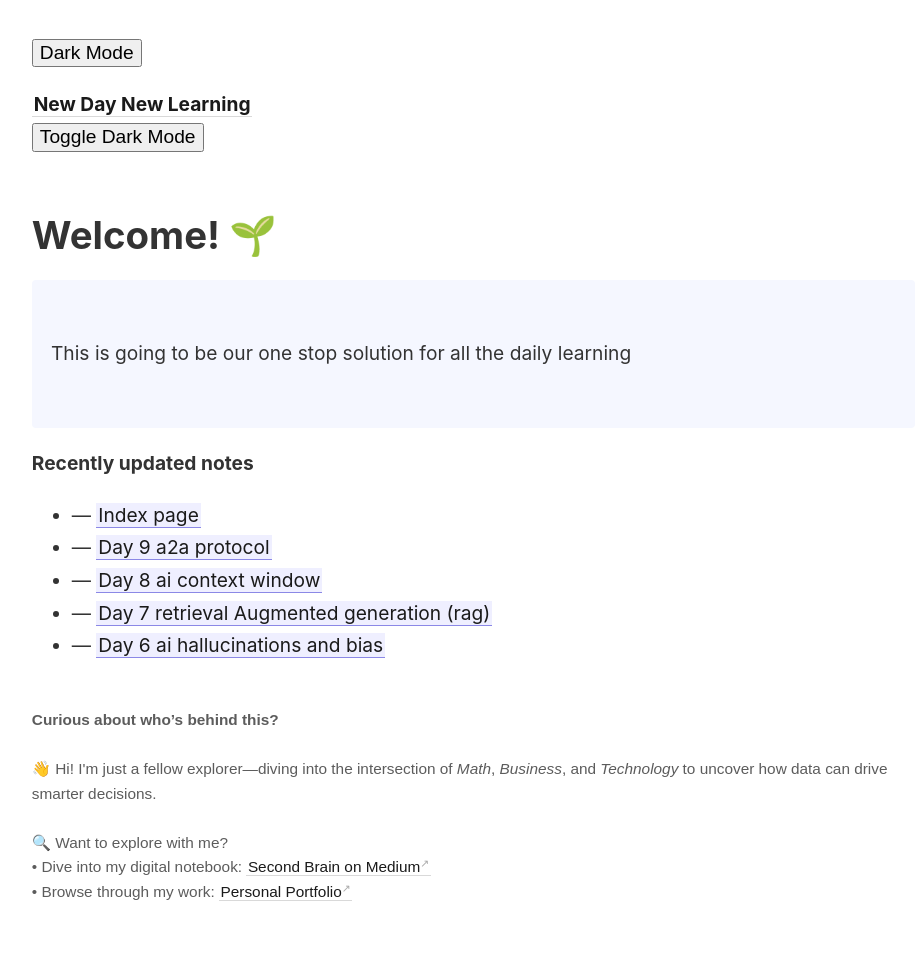
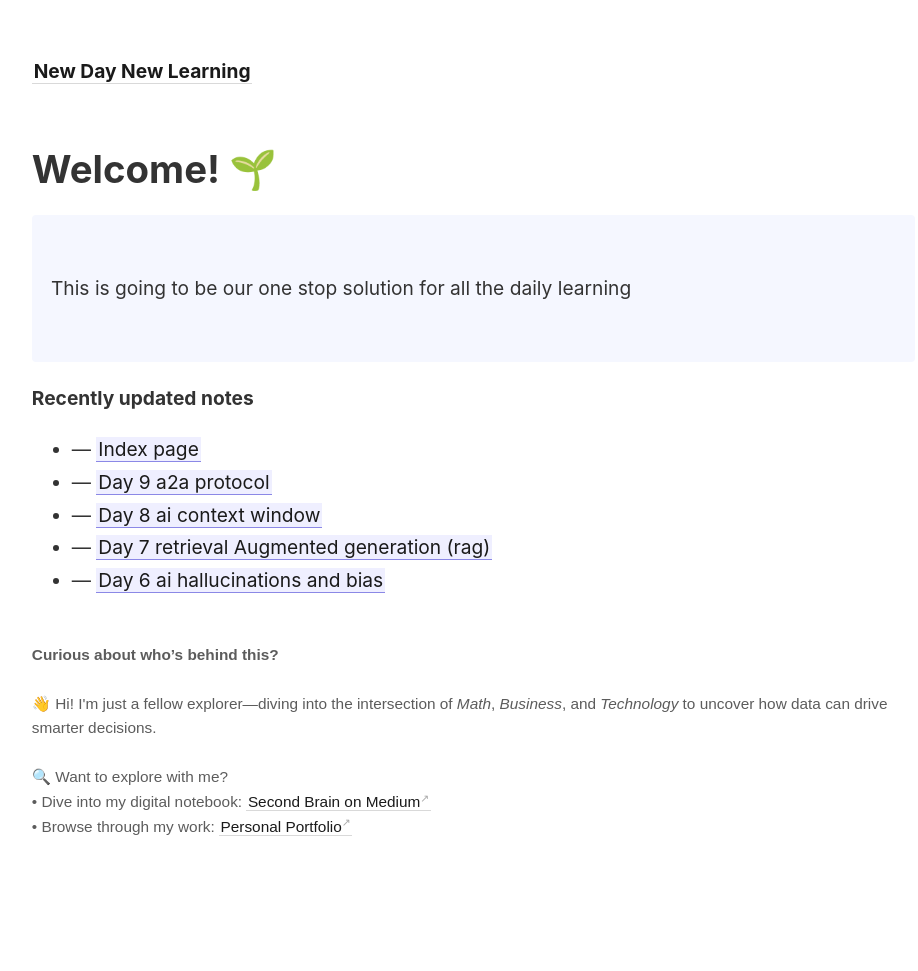
Before and after one commit to Ravikumar10593-hub/New-day-New-Learning, a Jekyll site: the page built from _pages/index.md, in a window 1280 px wide. Shown: the whole page, without its empty margins (45-963 px from the left). Built offline with Jekyll 4.4.1, drawn with Linux system fonts in a browser that asks for light colours; after the commit the page ends 906 px from its top, so only the background shows below that.

Commit message:
"reverting"

```diff
--- a/_includes/head.html
+++ b/_includes/head.html
@@ -1,7 +1,7 @@
 <head>
   <meta charset="UTF-8">
 
-  <button id="theme-toggle">Toggle Dark Mode</button>
+  <!-- <button id="theme-toggle">Toggle Dark Mode</button> -->
 
   <script src="{{ site.baseurl }}/assets/scripts.js" defer></script>
 
--- a/_layouts/default.html
+++ b/_layouts/default.html
@@ -1,12 +1,8 @@
 <!DOCTYPE html>
-<html lang="en" data-theme="light"> <!-- Add the data-theme attribute here -->
+<html lang="en">
   {% include head.html %}
   <body>
-    <nav>
-      {% include nav.html %}
-      <!-- Add the dark mode toggle button here -->
-      <button id="theme-toggle">Toggle Dark Mode</button>
-    </nav>
+    <nav>{% include nav.html %}</nav>
     <div class="wrapper">
       <main>{{ content }}</main>
       <footer>{% include footer.html %}</footer>
```
